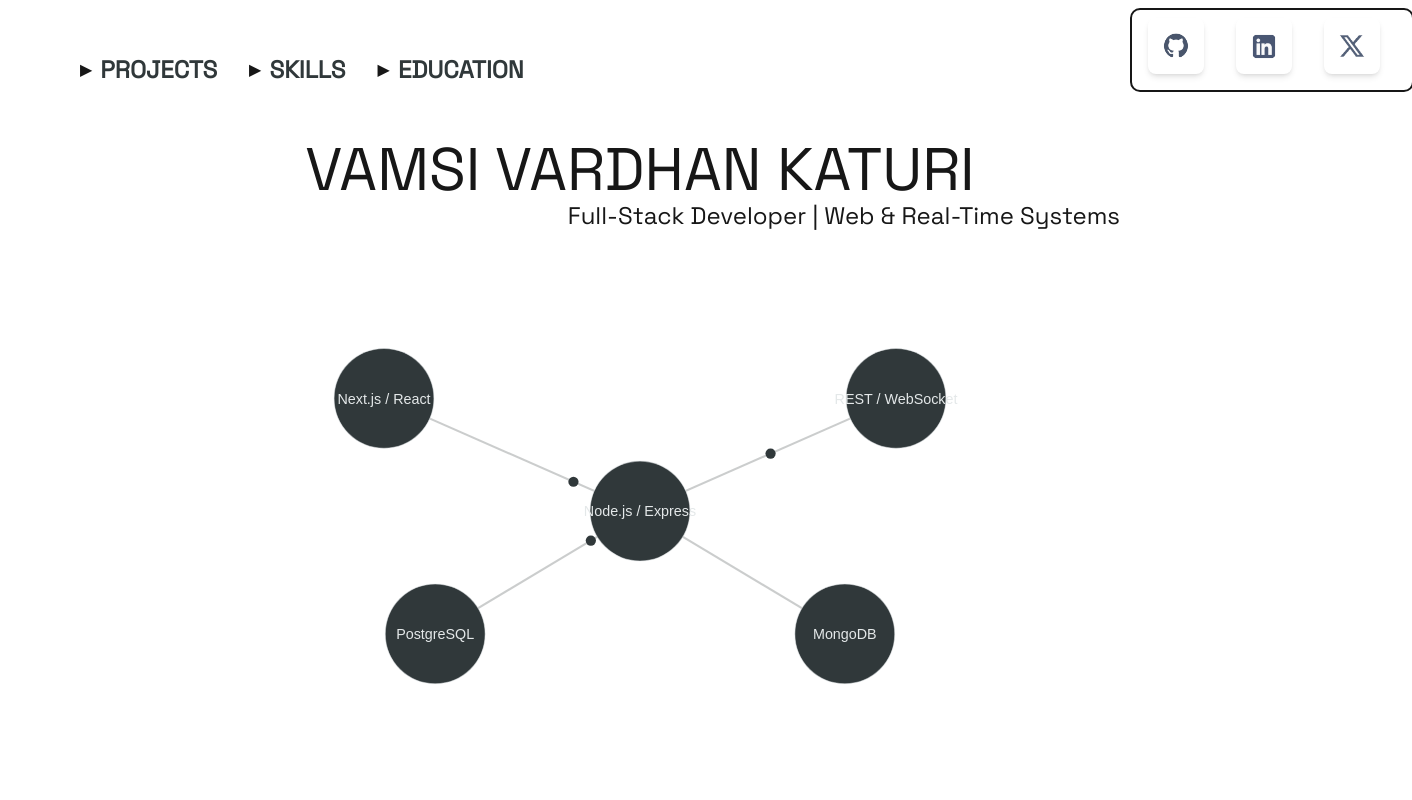
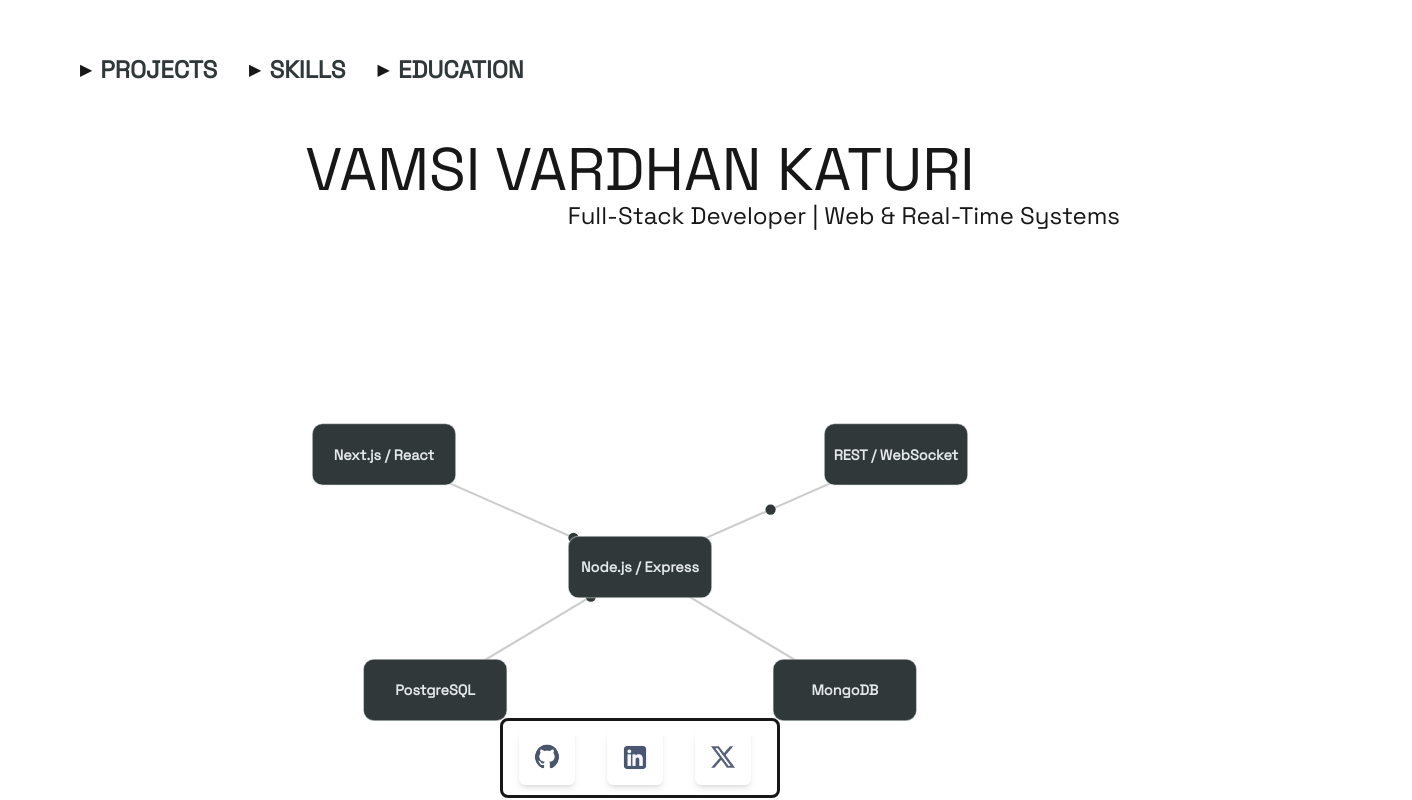
Before and after one commit to vardvamsifriest/Portfolio, a Next.js app: page / in a window 1280 px wide. Shown: the whole page, 1412 px wide, since content can reach past the window. Built offline with nearby package versions, Linux system fonts and the light colour scheme.

Commit message:
Landing page completed

```diff
--- a/app/components/button.tsx
+++ b/app/components/button.tsx
@@ -12,8 +12,8 @@ const sizeStyles ={
     "lg":"p-8"
 }
 const variantStyles = {
-    "primary":"bg-mist-800 shadow-md rounded-md hover:cursor-pointer transition-all hover:scale-115",
-    "secondary":"bg-mist-200 shadow-md rounded-lg hover:cursor-pointer transition-all hover:scale-115"
+    "primary":"bg-mist-800 shadow-md rounded-md hover:cursor-pointer transition-transform hover:scale-115",
+    "secondary":"bg-mist-200 shadow-md rounded-md hover:cursor-pointer transition-transform hover:scale-115"
 }
 export function Button(props:buttonprops)
 {
--- a/app/components/fullstackanimation.tsx
+++ b/app/components/fullstackanimation.tsx
@@ -4,13 +4,13 @@ import { motion } from "motion/react";
 
 export function FullStackAnimation() {
   return (
-    <div className="mt-16 flex justify-center">
+    <div className="mt-30 flex justify-center">
       <svg
         viewBox="0 0 1000 420"
         className="w-full max-w-5xl"
         fill="none"
       >
-        {/* Connections */}
+
 
         <motion.path
           d="M250 100 L500 210"
@@ -52,7 +52,7 @@ export function FullStackAnimation() {
           transition={{ duration: 1.5 }}
         />
 
-        {/* Animated packets */}
+
 
         <motion.circle
           r="5"
@@ -113,19 +113,13 @@ export function FullStackAnimation() {
           }}
         />
 
-        {/* React / Next */}
+        {/* Nodes */}
 
         <Node x={250} y={100} title="Next.js / React" />
 
-        {/* API */}
-
         <Node x={750} y={100} title="REST / WebSocket" />
 
-        {/* Backend */}
-
         <Node x={500} y={210} title="Node.js / Express" />
-
-        {/* Databases */}
 
         <Node x={300} y={330} title="PostgreSQL" />
 
@@ -151,21 +145,15 @@ function Node({
       transition={{ duration: 0.6 }}
       style={{ transformOrigin: `${x}px ${y}px` }}
     >
-      <motion.circle
-        cx={x}
-        cy={y}
-        r="48"
+      <motion.rect
+        x={x - 70}
+        y={y - 30}
+        width="140"
+        height="60"
+        rx="10"
         stroke="#E4E8E9"
         strokeOpacity="0.5"
         fill="#30383A"
-        animate={{
-          r: [48, 51, 48],
-        }}
-        transition={{
-          duration: 3,
-          repeat: Infinity,
-          ease: "easeInOut",
-        }}
       />
 
       <text
@@ -173,8 +161,9 @@ function Node({
         y={y + 5}
         textAnchor="middle"
         fill="#E4E8E9"
+        fontFamily="Space"
         fontSize="14"
-        fontWeight="500"
+        fontWeight="700"
       >
         {title}
       </text>
--- a/app/components/iconbar.tsx
+++ b/app/components/iconbar.tsx
@@ -5,7 +5,7 @@ export function IconBar()
 {
     const router = useRouter()
     return (
-    <div className="bg-mist-200 h-20 w-70 rounded-lg outline-2 outline-mist-800">
+    <div className="bg-mist-400 h-20 w-70 rounded-lg border-3 border-mist-700">
         <div className="flex items-center gap-8">
             <div className="pt-2 pl-4">
             <Button size="sm" onClick={()=>router.push("https://shorturl.at/s8P7V")} startIcon={<img src="./github.png" className="h-10 w-10"/>} variant="secondary" />
--- a/app/page.tsx
+++ b/app/page.tsx
@@ -1,6 +1,7 @@
 "use client"
 import {IconBar} from "./components/iconbar"
 import Link from "next/link";
+import { motion } from "motion/react";
 import {FullStackAnimation} from "./components/fullstackanimation"
 export default function Page()
 {
@@ -32,9 +33,7 @@ export default function Page()
             EDUCATION
           </p>
 
-        <div className="flex justify-center pl-150 pb-10">
-       <IconBar/>
-       </div>
+
        </div>
       </div>
       <div className="flex justify-center pt-10">
@@ -47,9 +46,23 @@ export default function Page()
         Full-Stack Developer | Web & Real-Time Systems
         </p>
       </div>
-      <div className="bg-mist-400 h-100">
+      <div className="bg-mist-400 max-w-5xl mx-auto rounded-2xl">
         <FullStackAnimation />
       </div>
+
+      <motion.div
+        className="fixed bottom-0 left-1/2 z-50 -translate-x-1/2 pt-60"
+        animate={{
+        y: [0, -8, 0],
+      }}
+
+      transition={{
+      duration: 3,
+      repeat: Infinity,
+      ease: "easeInOut",
+      }}>
+      <IconBar />
+      </motion.div>
     </div>
   )
 }
```
